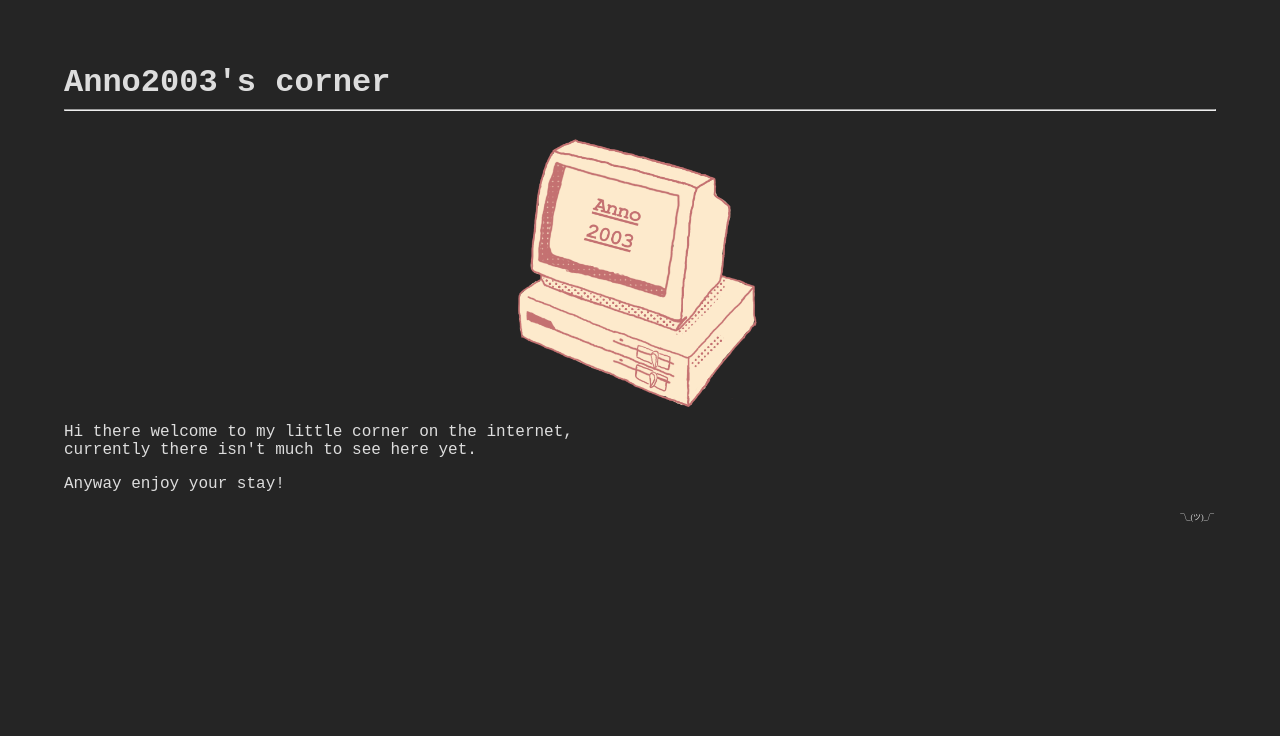
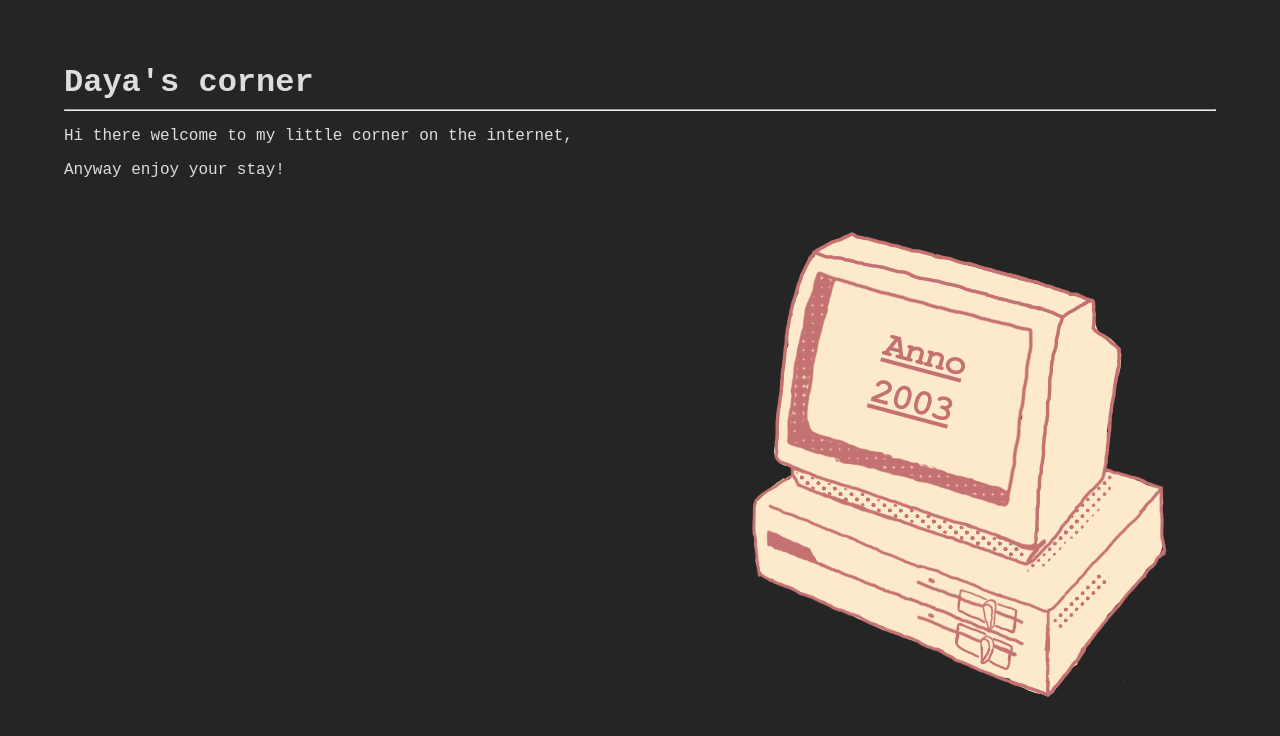
Before and after one commit to Anno2003/Daya.github.io, a plain HTML site: page index.html in a window 1280 px wide. Drawn offline with Linux system fonts and the light colour scheme.

Commit message:
minor restructuring and update some stuff;bypass jekyll processing

```diff
--- a/index.html
+++ b/index.html
@@ -1,31 +1,30 @@
 <html>
 	<head>
-		<title>2003</title>
+		<title>Daya</title>
 		<meta charset="UTF-8"/>
 		<meta name="viewport" content="
 		width=device-width,height=device-height,user-scalable=no, initial-scale=1.0"/>
 
-		<link rel="stylesheet" href="style.css" type="text/css">
+		<link rel="stylesheet" href="./css/style.css" type="text/css">
 	</head>
 
 	<body>
 		<div id="title">
 			<header>
-				<h1>Anno2003's corner</h1>
+				<h1>Daya's corner</h1>
 				<hr>
 			</header>
 		</div>
 
 		<div id="content">
-			<img src="images/PC.png" class="center">
+
 
 			<p>
 				Hi there welcome to my little corner on the internet,<br>
-				currently there isn't much to see here yet.
 			</p>
 			<p>Anyway enjoy your stay!</p>
 		</div>
 
-		<div id="footer" style="text-align:right">¯\_(ツ)_/¯</div>
+		<div id="footer" style="text-align:right"><img src="images/PC.png"></div>
 	</body>
 </html>
```
Also changed, not shown: css/style.css (renamed from style.css), 1 other file.
